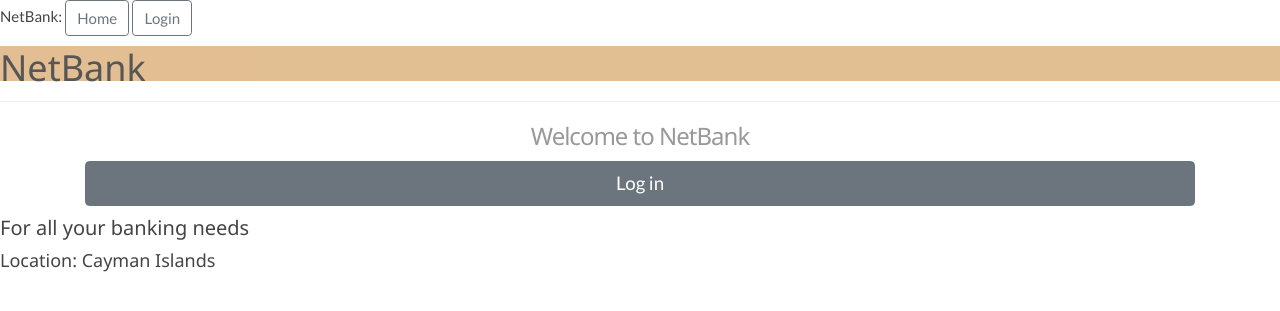
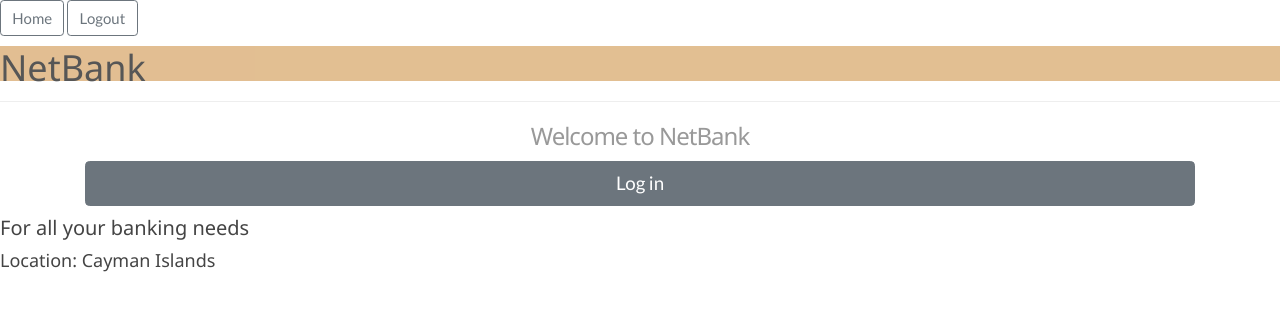
Before and after one commit to jkunnas58/dat250_netbank_fall_2020, a Flask app: page / in a window 1280 px wide. Shown: the top 311 px of the page. Run offline with Flask 2, Linux system fonts and the light colour scheme; the visitor is signed in with stand-in values (Sample User, id 1).

Commit message:
Made dynamic navigation bar
Buttons will update to login or logout depening on if the user is logged in

```diff
--- a/netbank/templates/layout.html
+++ b/netbank/templates/layout.html
@@ -23,13 +23,15 @@
   </head>
   <body>
     <div>
-      NetBank:
       <a href="{{ url_for('index') }}">
-        <button type="button" class="btn btn-outline-secondary">Home</button>
-      </a>
+        <button type="button" class="btn btn-outline-secondary">Home</button></a>
+      {% if current_user.is_authenticated%}
+      <a href="{{ url_for('logout') }}">
+        <button type="button" class="btn btn-outline-secondary">Logout</button></a>
+      {%else%}
       <a href="{{ url_for('login_page') }}">
-        <button type="button" class="btn btn-outline-secondary">Login</button>
-      </a>
+        <button type="button" class="btn btn-outline-secondary">Login</button></a>
+      {%endif%}
   </div>
     <header>
       <h1>NetBank</h1>
```
Also changed, not shown: requirements.txt (+6 -1 lines).
